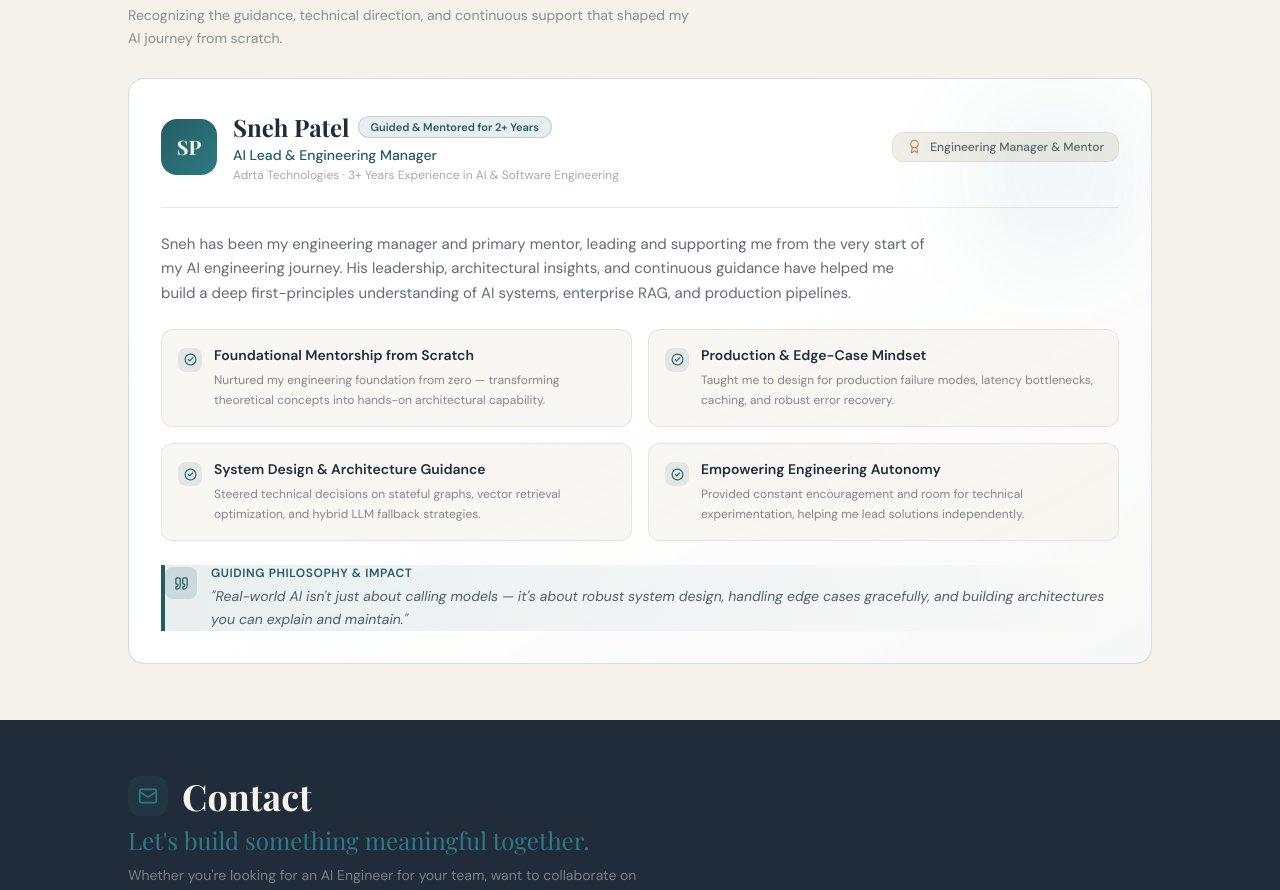
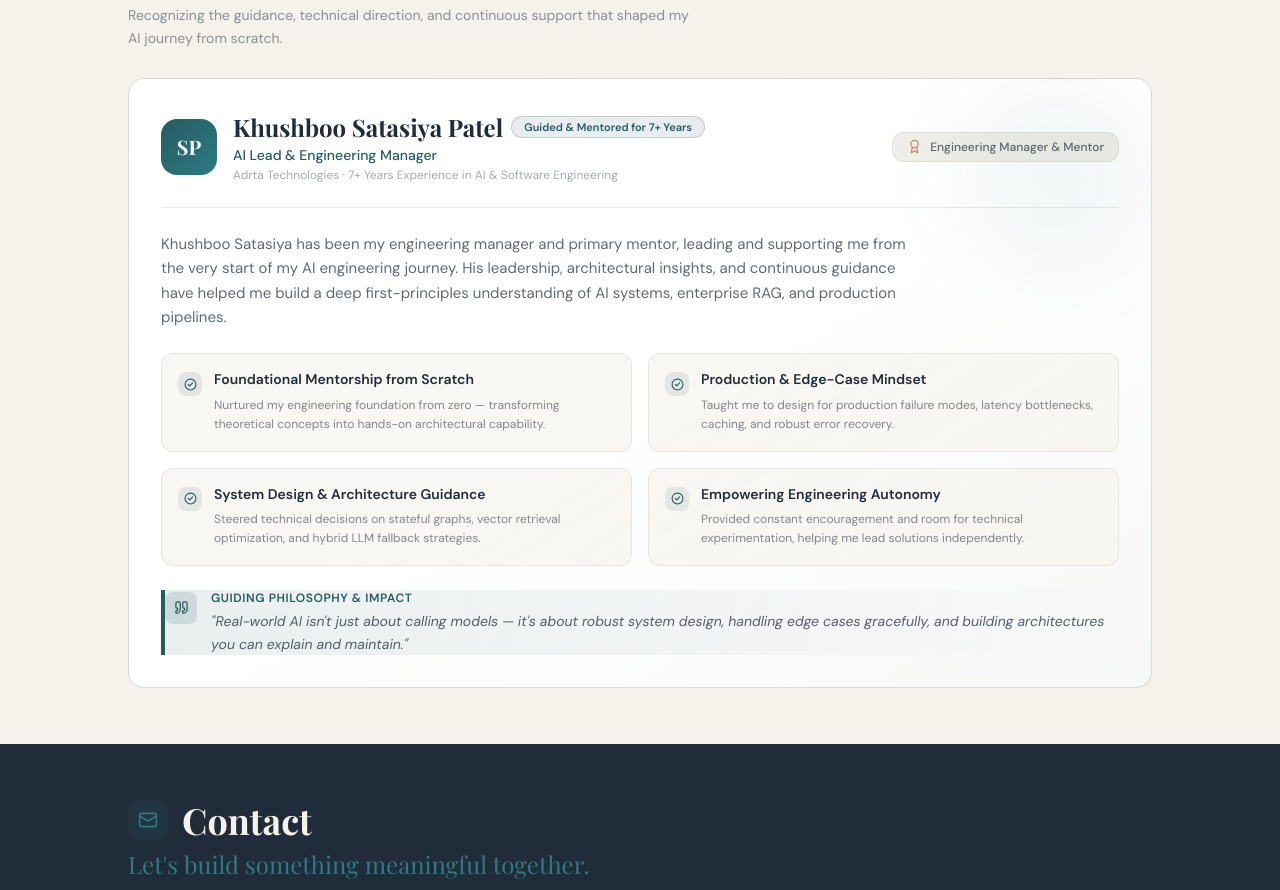
Before and after one commit to SonalPatil13/portfolio, a React (Vite) app: page / in a window 1280 px wide. Shown: the part 7780-8670 px from the top of the page. Built offline with nearby package versions, Linux system fonts and the light colour scheme; a web font is replaced by a local one.

Commit message:
Latest portfolio content

```diff
--- a/src/data/portfolio.js
+++ b/src/data/portfolio.js
@@ -255,12 +255,12 @@ export const principles = [
 ];
 
 export const mentorInfo = {
-  name: "Sneh Patel",
+  name: "Khushboo Satasiya Patel",
   role: "AI Lead & Engineering Manager",
   company: "Adrta Technologies",
-  experience: "3+ Years Experience in AI & Software Engineering",
-  tenure: "Guided & Mentored for 2+ Years",
-  summary: `Sneh has been my engineering manager and primary mentor, leading and supporting me from the very start of my AI engineering journey. His leadership, architectural insights, and continuous guidance have helped me build a deep first-principles understanding of AI systems, enterprise RAG, and production pipelines.`,
+  experience: "7+ Years Experience in AI & Software Engineering",
+  tenure: "Guided & Mentored for 7+ Years",
+  summary: `Khushboo Satasiya has been my engineering manager and primary mentor, leading and supporting me from the very start of my AI engineering journey. His leadership, architectural insights, and continuous guidance have helped me build a deep first-principles understanding of AI systems, enterprise RAG, and production pipelines.`,
   contributions: [
     {
       title: "Foundational Mentorship from Scratch",
```
